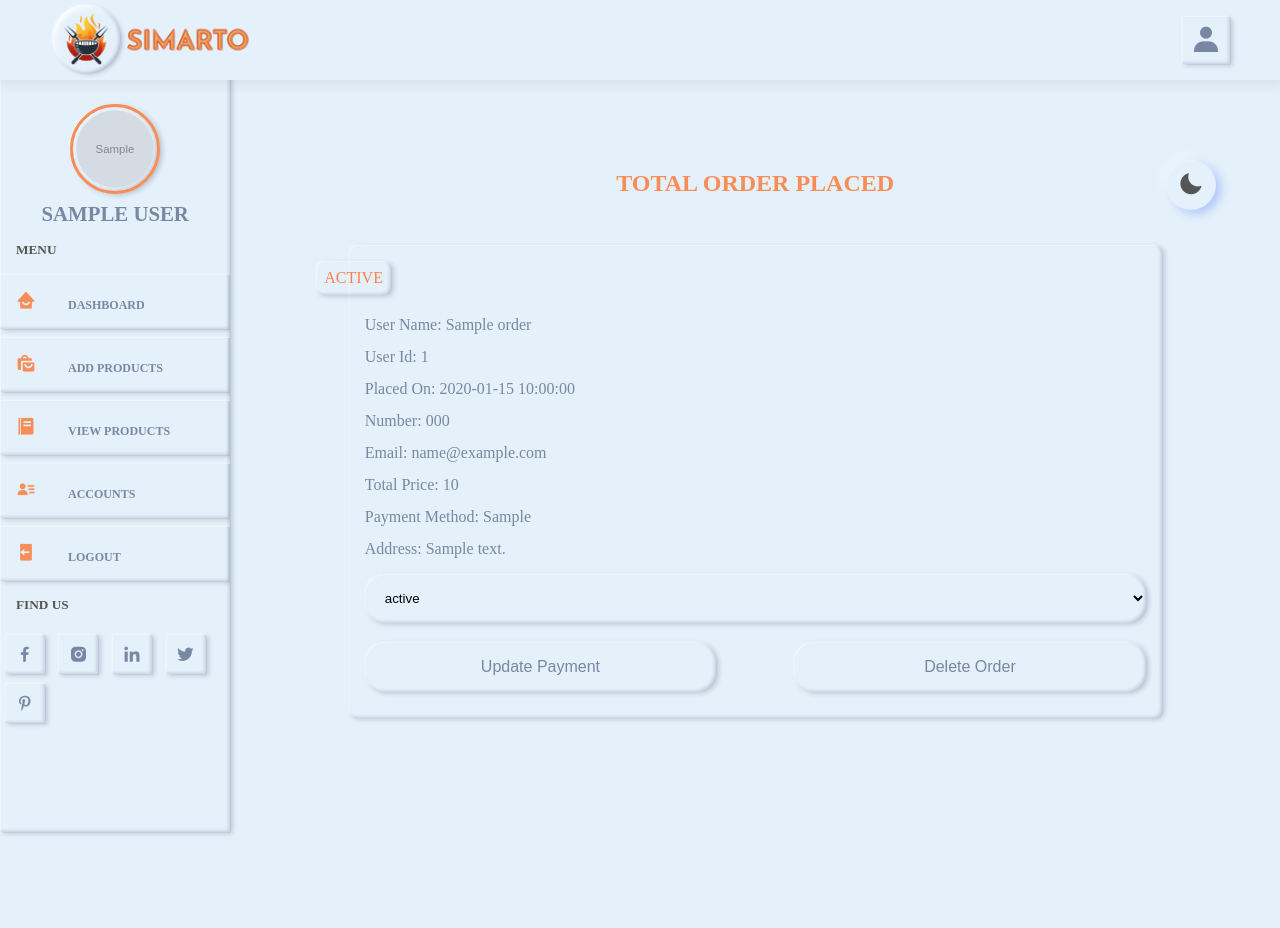
After one commit to udithasathsara/popeyes_sath, a PHP site: page /admin_order.php in a window 1280 px wide. The commit adds this page. Run offline with PHP 8.4, Linux system fonts and the light colour scheme; the visitor is signed in with stand-in values (Sample User, id 1); tables that the repository leaves empty or names only in its code hold one stand-in row (values such as "Sample post"); grey boxes marked "Sample" are stand-in pictures.

Commit message:
admin_panel last

```diff
--- /dev/null
+++ b/admin panel/admin_order.php
@@ -0,0 +1,118 @@
+<?php
+    include '../components/connect.php';
+    session_start();
+
+    $admin_id = $_SESSION['admin_id'];
+
+    if (!isset($admin_id)) {
+        header('location:admin_login.php');
+    }
+
+    //update order payment
+    if (isset($_POST['update_order'])) {
+        $order_id = $_POST['order_id'];
+        $order_id = filter_var($order_id, FILTER_SANITIZE_STRING);
+
+        $update_payment = $_POST['update_payment'];
+        $update_payment = filter_var($update_payment, FILTER_SANITIZE_STRING);
+
+        $update_pay = $conn->prepare("UPDATE `orders` SET payment_status = ? WHERE id = ?");
+        $update_pay->execute([$update_payment, $order_id]);
+        $success_msg[] = 'order payment_status updated';
+    }
+
+    //delete order details
+
+    if (isset($_POST['delete_order'])) {
+        $delete_id = $_POST['order_id'];
+        $delete_id = filter_var($delete_id, FILTER_SANITIZE_STRING);
+
+        $verify_delete = $conn->prepare("SELECT * FROM `orders` WHERE id=?");
+        $verify_delete->execute([$delete_id]);
+
+        if ($verify_delete->rowCount() > 0) {
+            $delete_order = $conn->prepare("DELETE FROM `orders` WHERE id=?");
+            $delete_order->execute([$delete_id]);
+            $success_msg[] = 'Order deleted!';
+        }else{
+            $warning_msg[] = 'order already deleted';
+        }
+
+    }
+
+?>
+
+<style>
+    <?php include 'admin_style.css'; ?>
+
+</style>
+<!DOCTYPE html>
+<html lang="en">
+<head>
+    <meta charset="UTF-8">
+    <meta name="viewport" content="width=device-width, initial-scale=1.0">
+
+    <link href='https://unpkg.com/boxicons@2.1.2/css/boxicons.min.css' rel='stylesheet'>
+    <link rel="stylesheet" href="https://cdnjs.cloudflare.com/ajax/libs/font-awesome/6.4.2/css/all.min.css"/>
+    <title>Admin - order placed page</title>
+</head>
+<body>
+    <div class="main-container">
+        <?php include '../components/admin_header.php'; ?>
+        <section class="order-container">
+            <h1 class="heading">total order placed</h1>
+            <div class="box-container">
+                <?php
+                    $select_order = $conn->prepare("SELECT * FROM `orders`");
+                    $select_order->execute();
+                    if ($select_order->rowCount() > 0) {
+                        while ($fetch_order = $select_order->fetch(PDO::FETCH_ASSOC)) {
+
+                ?>
+                <div class="box">
+                    <div class="status" style="color: <?php if($fetch_order['status'] == 'in progress'){echo "limegreen";}else{echo "coral";}?>"><?= $fetch_order['status']; ?></div>
+                    <div class="detail">
+                        <p>user name: <span><?= $fetch_order['name']; ?></span></p>
+                        <p>user id: <span><?= $fetch_order['user_id']; ?></span></p>
+                        <p>placed on: <span><?= $fetch_order['date']; ?></span></p>
+                        <p>number: <span><?= $fetch_order['number']; ?></span></p>
+                        <p>email: <span><?= $fetch_order['email']; ?></span></p>
+                        <p>total price: <span><?= $fetch_order['price']; ?></span></p>
+                        <p>payment method: <span><?= $fetch_order['method']; ?></span></p>
+                        <p>address: <span><?= $fetch_order['address']; ?></span></p>
+                    </div>
+                    <form action="" method="post">
+                        <input type="hidden" name="order_id" value="<?= $fetch_order['id']; ?>">
+                        <select name="update_payment">
+                            <option disabled selected><?php echo $fetch_order['payment_status']; ?></option>
+                            <option value="pending">Pending</option>
+                            <option value="complete">Complete</option>
+                        </select>
+                        <div class="flex-btn">
+                        <input type="submit" name="update_order" value="update payment" class="btn">
+                        <input type="submit" name="delete_order" value="delete order" class="btn" onclick="return confirm('delete this order');">
+                        </div>
+                    </form>
+                </div>
+                <?php
+                        }
+                    }else{
+                        echo '
+                            <div class="empty">
+                                <p>no order take place yet! <br></p>
+                            </div>
+                        ';
+                    }
+                ?>
+            </div>
+        </section>
+    </div>
+    <?php
+    include '../components/dark.php'; ?>
+
+    <script type="text/javascript" src="script.js"></script>
+    <script src="https://unpkg.com/sweetalert/dist/sweetalert.min.js"></script>
+
+    <?php include '../components/alert.php';?>
+</body>
+</html>
--- a/admin panel/admin_style.css
+++ b/admin panel/admin_style.css
@@ -363,16 +363,16 @@ header .right{
     border-radius: 50%;
 }
 /*---------------login form------------------------------*/
-#admin_login{
+#admin-login{
     margin: 1rem auto;
     display: flex;
     align-items: center;
     justify-content: center;
 }
-#admin_login .btn{
+#admin-login .btn{
     width: 100%;
 }
-#admin_login .profile{
+#admin-login .profile{
     margin-top: -8rem;
     background: var(--background-color);
 }
@@ -575,6 +575,118 @@ form span{
     text-transform: capitalize;
     color: var(--orange);
 }
+/*---------------order container---------------------------*/
+.order-container .box-container .box{
+    padding: 1rem;
+    border-radius: .5rem;
+    position: relative;
+}
+.order-container .box-container .box .flex-btn{
+    display: flex;
+    justify-content: space-between;
+}
+.order-container .box-container .box .flex-btn .btn{
+    width: 45%;
+    text-align: center;
+    border-radius: 20px;
+}
+.order-container .box-container .box .status{
+    position: absolute;
+    left: -4%;
+    text-transform: uppercase;
+    font-size: 1rem;
+    margin-bottom: 1rem;
+    border-radius: .5rem;
+    box-shadow: var(--inner-box-shadow);
+    display: inline-block;
+    padding: .5rem;
+}
+.order-container .box-container .box .detail{
+    margin-top: 3rem;
+    line-height: 2;
+    color: var(--lightgray);
+    text-transform: capitalize;
+}
+.order-container .box-container .box .detail span{
+    text-transform: none;
+}
+/*---------------review container----------------------------*/
+.reviews-container .box-container .box{
+    border-radius: .5rem;
+    padding: 1.5rem;
+    position: relative;
+}
+.reviews-container .box-container .box .ratings{
+    position: absolute;
+    top: 5%;
+    right: 5%;
+    color: var(--orange);
+    font-size: 2rem;
+    padding: .2rem;
+    border-radius: .5rem;
+}
+.reviews-container .box-container .box .user{
+    display: flex;
+    align-items: center;
+    gap: 1rem;
+    margin-bottom: 1.5rem;
+}
+.reviews-container .box-container .box .user img{
+    width: 100px;
+    height: 100px;
+    border-radius: 50%;
+    padding: .5rem;
+    box-shadow: var(--inner-box-shadow);
+}
+.reviews-container .box-container .box .user p{
+    color: var(--lightgray);
+    font-size: 1.5rem;
+    text-transform: uppercase;
+    margin-top: .2rem;
+}
+.reviews-container .box-container .box .user span{
+    color: var(--orange);
+}
+.reviews-container .box-container .box .title{
+    color: green;
+    text-transform: capitalize;
+    margin: 1rem 0;
+}
+.reviews-container .box-container .box .description{
+    font-size: 1rem;
+    color: var(--lightgray);
+    line-height: 2;
+    white-space: pre-line;
+    margin-bottom: 1rem;
+}
+/*---------------user account------------------------*/
+.accounts .box-container{
+    margin-top: 3rem;
+}
+.accounts .box-container .box{
+    text-align: center;
+    padding: 2rem;
+    border-radius: .5rem;
+    text-transform: capitalize;
+    line-height: 2;
+    color: var(--lightgray);
+    margin-bottom: 2.5rem;
+}
+.accounts .box-container .box:hover{
+    box-shadow: var(--outer-shadow);
+}
+.accounts .box-container .box span{
+    text-transform: none;
+}
+.accounts .box-container .box img{
+    width: 120px;
+    height: 120px;
+    border-radius: 50%;
+    box-shadow: var(--inner-box-shadow);
+    padding: .5rem;
+    margin-top: -5rem;
+    margin-bottom: 1rem;
+}
 /*---------------media screen----------------------------*/
 @media screen and (max-width: 991px) {
     .toggle-btn{
```
Also changed, not shown: admin panel/admin_accounts.php (added, +69 -0 lines), admin panel/admin_reservation.php (added, +113 -0 lines), admin panel/comments.php (added, +127 -0 lines), admin panel/dashboard.php (+10 -0 lines), admin panel/user_accounts.php (added, +86 -0 lines), components/admin_logout.php (added, +10 -0 lines).
